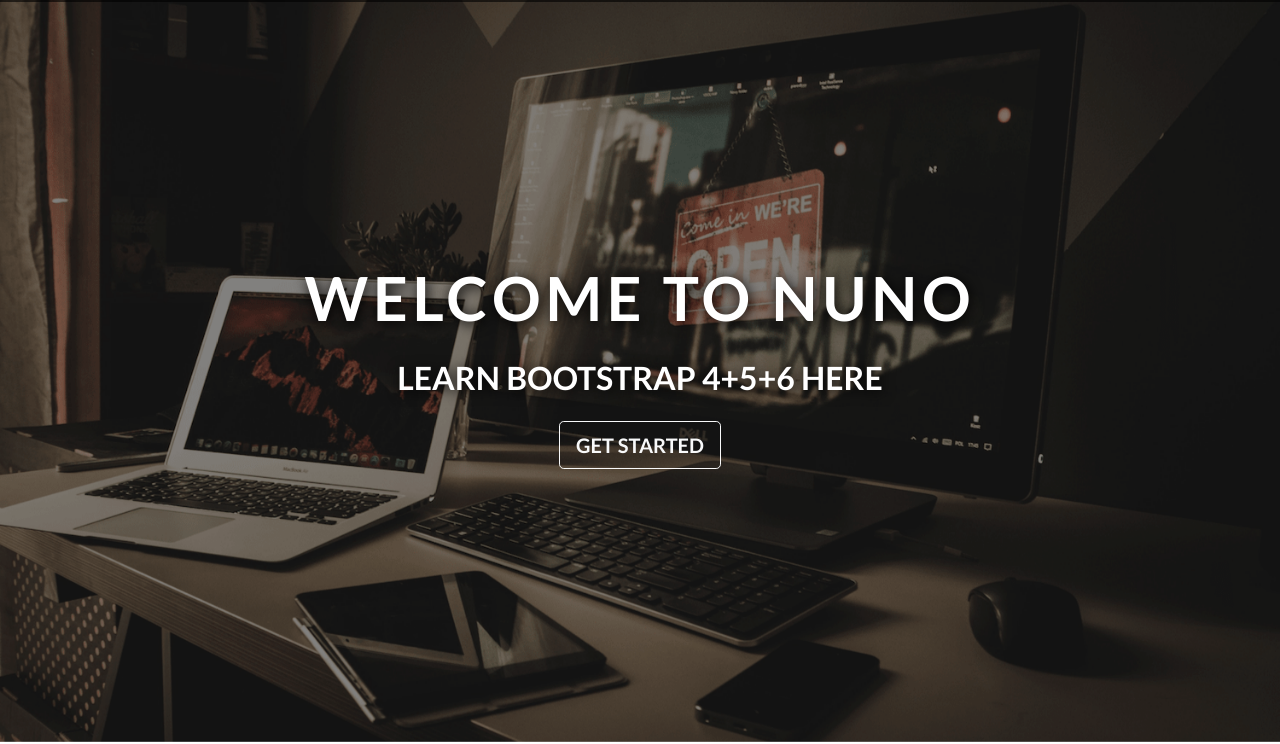
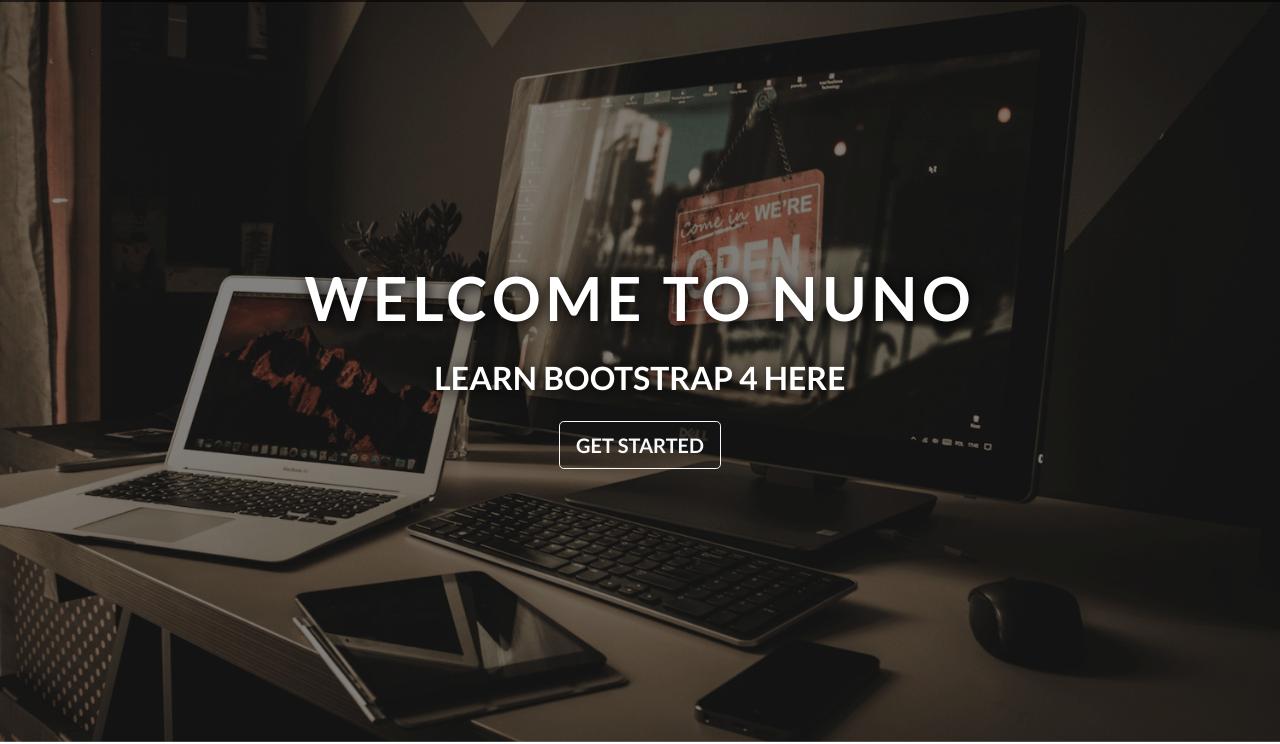
Before and after one commit to CharanVenkatRajKumar/nuno-website, a plain HTML site: page index.html in a window 1280 px wide. Shown: the part 58-802 px from the top of the page. Drawn offline with nearby package versions, Linux system fonts and the light colour scheme.

Commit message:
Update index.html

```diff
--- a/index.html
+++ b/index.html
@@ -64,7 +64,7 @@
   </div>
   <div class="caption text-center">
       <h1>welcome to nuno</h1>
-      <h3>learn bootstrap 4+5+6 here</h3>
+      <h3>learn bootstrap 4 here</h3>
       <a class="btn btn-outline-light btn-lg" href="#course" role="button">Get Started</a>
   </div>
 
```
